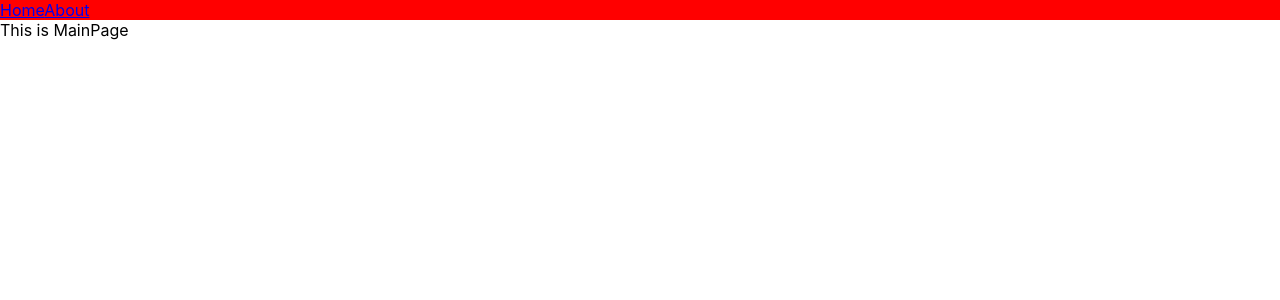
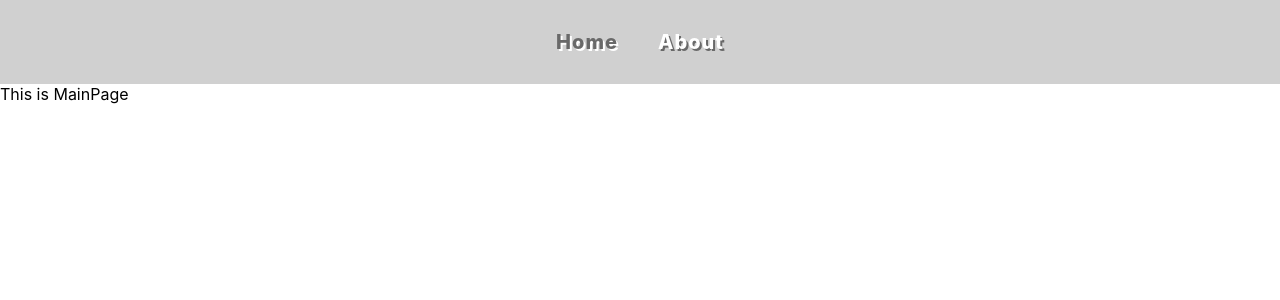
Before and after one commit to Szyrwel/rsschool-react-2023q1, a React (Create React App) app: page / in a window 1280 px wide. Shown: the top 300 px of the page. Built offline with nearby package versions, Linux system fonts and the light colour scheme.

Commit message:
feat: add Header

```diff
--- a/src/App.tsx
+++ b/src/App.tsx
@@ -1,20 +1,21 @@
 import React, { Component } from 'react';
-import { Routes, Route, Link } from 'react-router-dom';
+import { Routes, Route } from 'react-router-dom';
 import './App.css';
-import { Header } from 'components/Header/Header';
 import { MainPage } from 'pages/main/MainPage';
 import { AboutPage } from 'pages/about/AboutPage';
 import { NotFoundPage } from 'pages/not-found/NotFoundPage';
+import { Layout } from 'components/Layout/Layout';
 
 class App extends Component {
   render() {
     return (
       <div>
-        <Header />
         <Routes>
-          <Route path="/" element={<MainPage />} />
-          <Route path="/about" element={<AboutPage />} />
-          <Route path="*" element={<NotFoundPage />} />
+          <Route path="/" element={<Layout />}>
+            <Route index element={<MainPage />} />
+            <Route path="about" element={<AboutPage />} />
+            <Route path="*" element={<NotFoundPage />} />
+          </Route>
         </Routes>
       </div>
     );
--- a/src/components/Header/Header.tsx
+++ b/src/components/Header/Header.tsx
@@ -1,15 +1,23 @@
 import React, { Component } from 'react';
-import { Link } from 'react-router-dom';
+import { NavLink } from 'react-router-dom';
 
 import './header.scss';
+
+function setActive({ isActive }: { isActive: boolean }): string {
+  return isActive ? 'header-link_active' : 'header-link';
+}
 
 export class Header extends Component {
   render() {
     return (
       <header className="header">
-        <div className="container">
-          <Link to="/">Home</Link>
-          <Link to="/about">About</Link>
+        <div className="header__container">
+          <NavLink to="/" className={setActive}>
+            Home
+          </NavLink>
+          <NavLink to="/about" className={setActive}>
+            About
+          </NavLink>
         </div>
       </header>
     );
--- a/src/components/Header/header.scss
+++ b/src/components/Header/header.scss
@@ -1,3 +1,28 @@
 .header {
-  background-color: red;
+  background-color: #d0d0d0;
 }
+
+.header__container {
+  max-width: 1440px;
+  margin: 0 auto;
+  padding: 30px;
+  display: flex;
+  justify-content: center;
+  gap: 40px;
+  font-size: 20px;
+  font-weight: 800;
+  letter-spacing: 1px;
+  line-height: 120%;
+}
+
+.header-link {
+  color: #ffffff;
+  text-decoration: none;
+  text-shadow: 2px 2px #696969;
+}
+
+.header-link_active {
+  color: #696969;
+  text-decoration: none;
+  text-shadow: 2px 2px #ffffff;
+}
--- /dev/null
+++ b/src/components/Layout/Layout.tsx
@@ -0,0 +1,17 @@
+import { Header } from 'components/Header/Header';
+import React, { Component } from 'react';
+import { Outlet } from 'react-router-dom';
+import './layout.scss';
+
+export class Layout extends Component {
+  render() {
+    return (
+      <>
+        <Header />
+        <main className="container">
+          <Outlet />
+        </main>
+      </>
+    );
+  }
+}
--- /dev/null
+++ b/src/components/Layout/layout.scss
@@ -0,0 +1,3 @@
+.container {
+  max-width: 1440px;
+}
```
